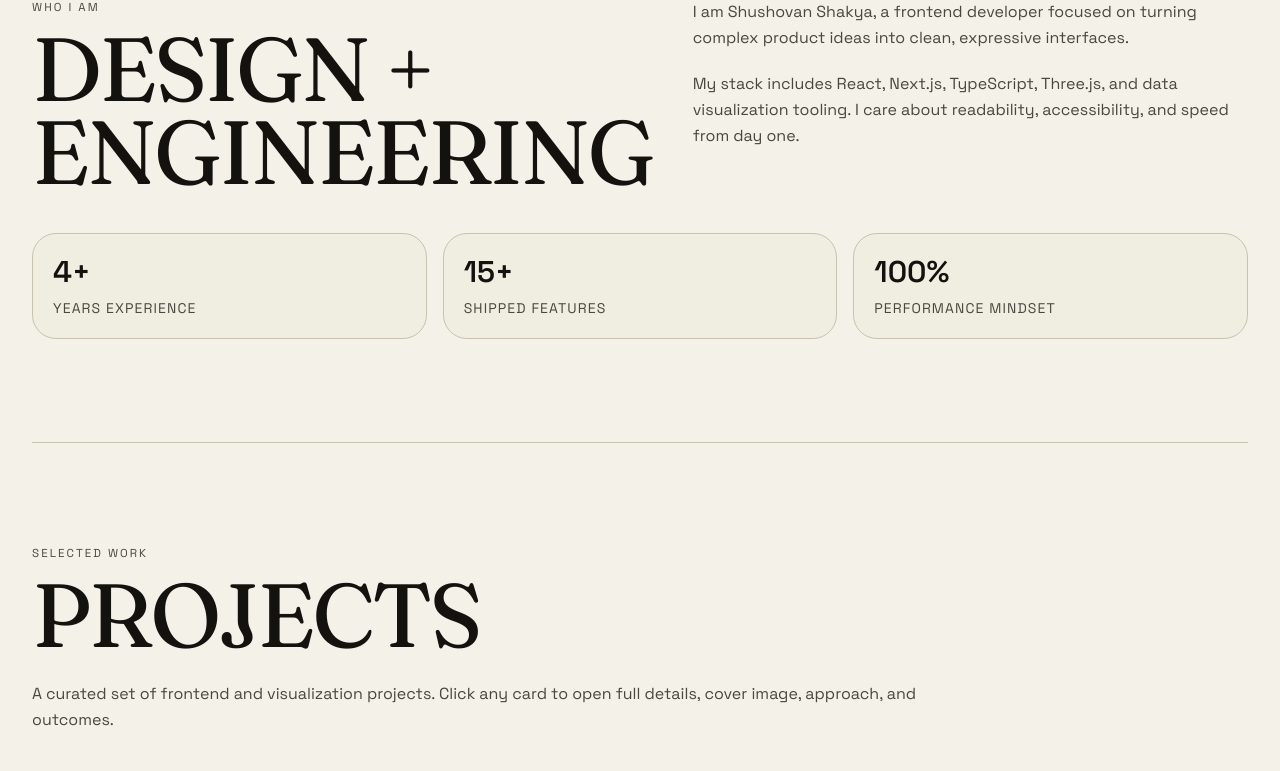
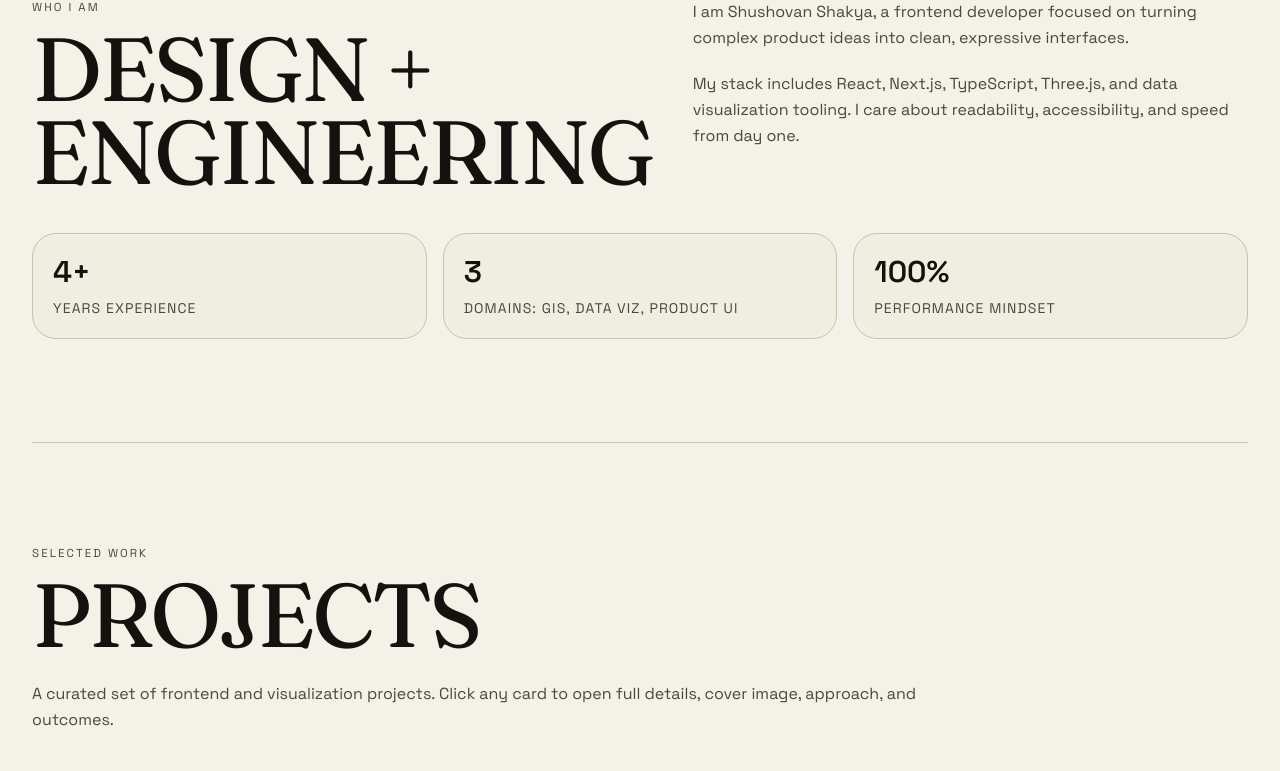
Before and after one commit to Shushovan015/my-portfolio, a Next.js app: page / in a window 1280 px wide. Shown: the part 918-1689 px from the top of the page. Built offline with nearby package versions, Linux system fonts and the light colour scheme.

Commit message:
nave section changed

```diff
--- a/src/components/sections/AboutSection.tsx
+++ b/src/components/sections/AboutSection.tsx
@@ -24,10 +24,12 @@ export default function AboutSection() {
           <p className="text-3xl font-semibold">4+</p>
           <p className="mt-2 text-sm uppercase tracking-[0.08em] text-[var(--ink-soft)]">Years Experience</p>
         </article>
-        <article className="rounded-3xl border border-[var(--line)] bg-[color:rgba(235,230,216,0.45)] p-5">
-          <p className="text-3xl font-semibold">15+</p>
-          <p className="mt-2 text-sm uppercase tracking-[0.08em] text-[var(--ink-soft)]">Shipped Features</p>
-        </article>
+       <article className="rounded-3xl border border-[var(--line)] bg-[color:rgba(235,230,216,0.45)] p-5">
+  <p className="text-3xl font-semibold">3</p>
+  <p className="mt-2 text-sm uppercase tracking-[0.08em] text-[var(--ink-soft)]">
+    Domains: GIS, Data Viz, Product UI
+  </p>
+</article>
         <article className="rounded-3xl border border-[var(--line)] bg-[color:rgba(235,230,216,0.45)] p-5">
           <p className="text-3xl font-semibold">100%</p>
           <p className="mt-2 text-sm uppercase tracking-[0.08em] text-[var(--ink-soft)]">Performance Mindset</p>
--- a/src/components/ui/Navbar.tsx
+++ b/src/components/ui/Navbar.tsx
@@ -43,7 +43,11 @@ export default function Navbar({ onSwitchToChat }: NavbarProps) {
           </nav>
 
           <div className="flex items-center gap-2">
-            <a href="/resume.pdf" download className="pill hover:bg-[var(--ink)] hover:text-[var(--bg)]">
+            <a
+              href="/resume.pdf"
+              download
+              className="pill bg-[var(--bg)] text-[var(--ink)] hover:bg-[var(--bg-soft)] hover:text-[var(--ink)]"
+            >
               Resume
             </a>
             {onSwitchToChat ? (
```
